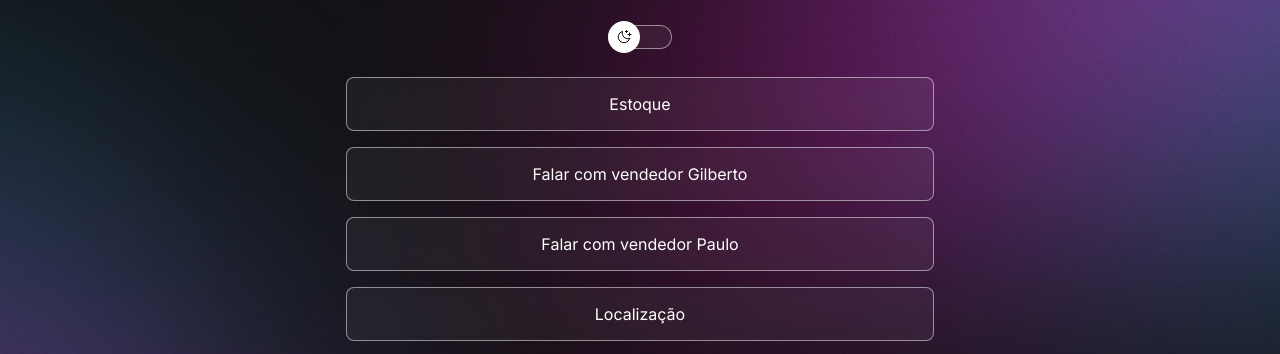
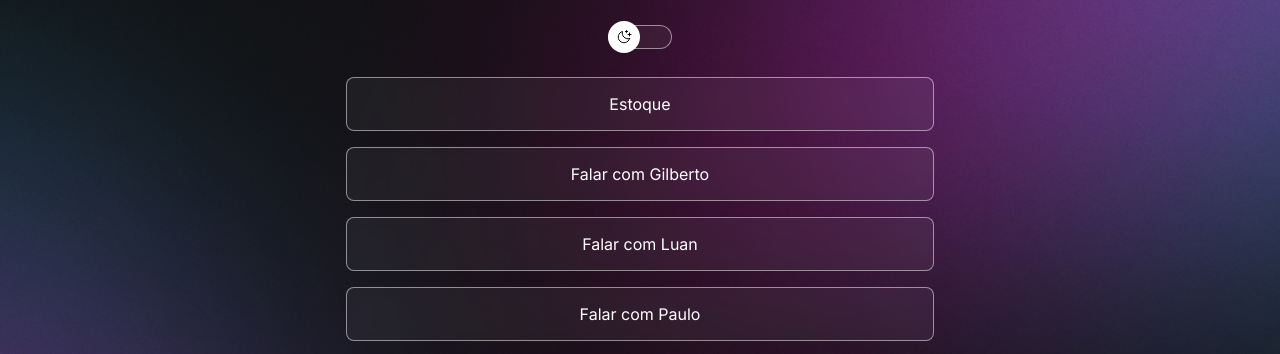
Before and after one commit to Luan0Coelho/linkautomais, a plain HTML site: page index.html in a window 1280 px wide. Shown: the part 230-584 px from the top of the page. Drawn offline with nearby package versions, Linux system fonts and the light colour scheme.

Commit message:
fix: atualiza linha X em arquivo.ext

```diff
--- a/index.html
+++ b/index.html
@@ -36,7 +36,15 @@
           <a
             href="https://api.whatsapp.com/send/?phone=5551995283179&text&type=phone_number&app_absent=0"
             target="_blank"
-            >Falar com vendedor Gilberto</a
+            >Falar com Gilberto</a
+          >
+        </li>
+
+         <li>
+          <a
+            href="https://api.whatsapp.com/send/?phone=5551999814876&text&type=phone_number&app_absent=0"
+            target="_blank"
+            >Falar com Luan</a
           >
         </li>
 
@@ -44,7 +52,7 @@
           <a
             href="https://api.whatsapp.com/send/?phone=5551981241767&text&type=phone_number&app_absent=0"
             target="_blank"
-            >Falar com vendedor Paulo</a
+            >Falar com Paulo</a
           >
         </li>
 
```
